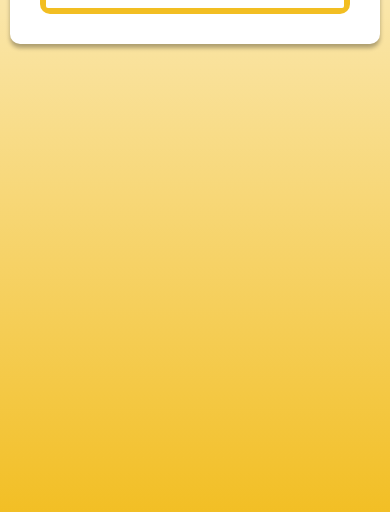
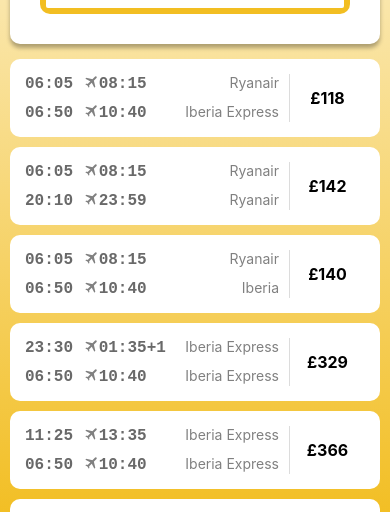
Before and after one commit to bstkpnr/FlightAp, a React Native app: screen / in a window 390 px wide. Shown: the part 321-833 px from the top of the page. Built offline with nearby package versions, Linux system fonts and the light colour scheme.

Commit message:
create flight price list

```diff
--- a/App.js
+++ b/App.js
@@ -1,12 +1,20 @@
-import { SafeAreaView, StyleSheet, Text, View } from 'react-native';
-import SearchForm from './src/components/SearchForm';
-import {LinearGradient} from 'expo-linear-gradient'
+import { SafeAreaView, StyleSheet, Text, View, FlatList } from "react-native";
+import SearchForm from "./src/components/SearchForm";
+import { LinearGradient } from "expo-linear-gradient";
+import data from "./data.json";
+import FlighOptionItem from "./src/components/FlighOptionItem";
+
+const option1 = data[1];
 export default function App() {
   return (
-    <LinearGradient style={styles.container} colors={['white','#F2BE22']}>
+    <LinearGradient style={styles.container} colors={["white", "#F2BE22"]}>
       <SafeAreaView>
-
-      <SearchForm />
+        <SearchForm />
+        <FlatList
+          data={data}
+          renderItem={({ item }) => <FlighOptionItem flight={item} />}
+          showsVerticalScrollIndicator={false}
+        />
       </SafeAreaView>
     </LinearGradient>
   );
@@ -15,7 +23,6 @@
 const styles = StyleSheet.create({
   container: {
     flex: 1,
-    backgroundColor:'#fff'
-
+    backgroundColor: "#fff",
   },
 });
--- /dev/null
+++ b/data.json
@@ -0,0 +1,167 @@
+[
+    {
+      "price": "£118",
+      "to": {
+        "airline": "Iberia Express",
+        "departAt": "06:50",
+        "arriveAt": "10:40",
+        "duration": "2h 50"
+      },
+      "from": {
+        "airline": "Ryanair",
+        "departAt": "06:05",
+        "arriveAt": "08:15",
+        "duration": "3h 10"
+      }
+    },
+    {
+      "price": "£142",
+      "to": {
+        "airline": "Ryanair",
+        "departAt": "20:10",
+        "arriveAt": "23:59",
+        "duration": "2h 49"
+      },
+      "from": {
+        "airline": "Ryanair",
+        "departAt": "06:05",
+        "arriveAt": "08:15",
+        "duration": "3h 10"
+      }
+    },
+    {
+      "price": "£140",
+      "to": {
+        "airline": "Iberia",
+        "departAt": "06:50",
+        "arriveAt": "10:40",
+        "duration": "2h 50"
+      },
+      "from": {
+        "airline": "Ryanair",
+        "departAt": "06:05",
+        "arriveAt": "08:15",
+        "duration": "3h 10"
+      }
+    },
+    {
+      "price": "£329",
+      "to": {
+        "airline": "Iberia Express",
+        "departAt": "06:50",
+        "arriveAt": "10:40",
+        "duration": "2h 50"
+      },
+      "from": {
+        "airline": "Iberia Express",
+        "departAt": "23:30",
+        "arriveAt": "01:35+1",
+        "duration": "3h 05"
+      }
+    },
+    {
+      "price": "£366",
+      "to": {
+        "airline": "Iberia Express",
+        "departAt": "06:50",
+        "arriveAt": "10:40",
+        "duration": "2h 50"
+      },
+      "from": {
+        "airline": "Iberia Express",
+        "departAt": "11:25",
+        "arriveAt": "13:35",
+        "duration": "3h 10"
+      }
+    },
+    {
+      "price": "£346",
+      "to": {
+        "airline": "Iberia",
+        "departAt": "06:50",
+        "arriveAt": "10:40",
+        "duration": "2h 50"
+      },
+      "from": {
+        "airline": "Iberia",
+        "departAt": "23:30",
+        "arriveAt": "01:35+1",
+        "duration": "3h 05"
+      }
+    },
+    {
+      "price": "£233",
+      "to": {
+        "airline": "Vueling Airlines",
+        "departAt": "06:50",
+        "arriveAt": "10:40",
+        "duration": "2h 50"
+      },
+      "from": {
+        "airline": "Ryanair",
+        "departAt": "06:05",
+        "arriveAt": "08:15",
+        "duration": "3h 10"
+      }
+    },
+    {
+      "price": "£385",
+      "to": {
+        "airline": "Iberia",
+        "departAt": "06:50",
+        "arriveAt": "10:40",
+        "duration": "2h 50"
+      },
+      "from": {
+        "airline": "Iberia",
+        "departAt": "11:25",
+        "arriveAt": "13:35",
+        "duration": "3h 10"
+      }
+    },
+    {
+      "price": "£259",
+      "to": {
+        "airline": "Iberia Express",
+        "departAt": "14:20",
+        "arriveAt": "18:15",
+        "duration": "2h 55"
+      },
+      "from": {
+        "airline": "Ryanair",
+        "departAt": "06:05",
+        "arriveAt": "08:15",
+        "duration": "3h 10"
+      }
+    },
+    {
+      "price": "£276",
+      "to": {
+        "airline": "Iberia",
+        "departAt": "14:20",
+        "arriveAt": "18:15",
+        "duration": "2h 55"
+      },
+      "from": {
+        "airline": "Ryanair",
+        "departAt": "06:05",
+        "arriveAt": "08:15",
+        "duration": "3h 10"
+      }
+    },
+    {
+      "price": "£195",
+      "to": {
+        "airline": "Ryanair",
+        "departAt": "20:10",
+        "arriveAt": "23:59",
+        "duration": "2h 49"
+      },
+      "from": {
+        "airline": "Ryanair + Binter Canarias",
+        "departAt": "06:15",
+        "arriveAt": "10:20",
+        "duration": "5h 05"
+      }
+    }
+  ]
--- a/jsconfig.json
+++ b/jsconfig.json
@@ -6,7 +6,8 @@
         "jsx": "react-jsx",
         "checkJs": true,
         "strictNullChecks": true,
-        "strictFunctionTypes": true
+        "strictFunctionTypes": true,
+        "resolveJsonModule": true
     },
     "exclude": ["node_modules", "**/node_modules/*"]
 }
--- /dev/null
+++ b/src/components/FlighOptionItem.js
@@ -0,0 +1,71 @@
+import { StyleSheet, Text, View } from "react-native";
+import React from "react";
+import { MaterialCommunityIcons } from "@expo/vector-icons";
+const FlighOptionItem = ({ flight }) => {
+  return (
+    <View style={styles.container}>
+      <View style={styles.routes}>
+        <View style={styles.route}>
+          <Text style={styles.time}>
+            {flight.from.departAt}{" "}
+            <MaterialCommunityIcons name="airplane" size={16} color="gray" />
+            {flight.from.arriveAt}
+          </Text>
+          <Text style={styles.airline}>{flight.from.airline}</Text>
+        </View>
+
+        <View style={styles.route}>
+          <Text style={styles.time}>
+            {flight.to.departAt}{" "}
+            <MaterialCommunityIcons name="airplane" size={16} color="gray" />
+            {flight.to.arriveAt}
+          </Text>
+          <Text style={styles.airline}>{flight.to.airline}</Text>
+        </View>
+      </View>
+
+      <Text style={styles.price}>{flight.price}</Text>
+    </View>
+  );
+};
+
+export default FlighOptionItem;
+
+const styles = StyleSheet.create({
+  container: {
+    flexDirection: "row",
+    alignItems: "center",
+    backgroundColor: "white",
+    marginVertical: 5,
+    marginHorizontal: 10,
+    padding: 15,
+    borderRadius: 10,
+  },
+  routes: {
+    flex: 1,
+    borderRightWidth: 1,
+    borderColor: "gainsboro",
+    gap: 10,
+    paddingRight: 10,
+  },
+  route: {
+    flexDirection: "row",
+    justifyContent: "space-between",
+  },
+  time: {
+    fontWeight: "bold",
+    fontSize: 16,
+    color: "dimgray",
+    fontFamily: "Courier New",
+
+  },
+  airline: {
+    color: "gray",
+  },
+  price: {
+    width: 75,
+    textAlign: "center",
+    fontWeight: "bold",
+    fontSize: 16,
+  },
+});
```
